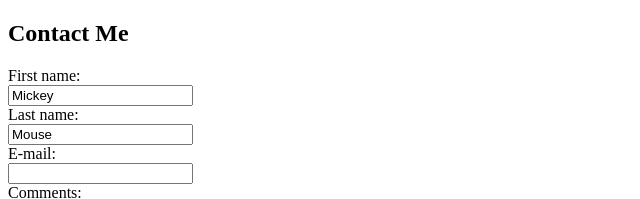
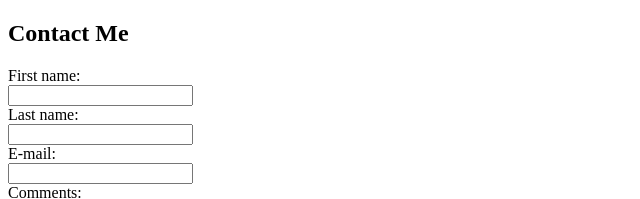
Before and after one commit to MarcusDiaz1/OMIS475-SP19, a plain HTML site: page form.html in a window 1280 px wide. Shown: the top 199 px of the page, 0-640 px from the left. Drawn offline with Linux system fonts and the light colour scheme.

Commit message:
Update form.html

```diff
--- a/form.html
+++ b/form.html
@@ -10,10 +10,10 @@
 
 <form action="/action_page.php">
   First name:<br>
-  <input type="text" name="firstname" value="Mickey">
+  <input type="text" name="firstname" value="">
   <br>
   Last name:<br>
-  <input type="text" name="lastname" value="Mouse">
+  <input type="text" name="lastname" value="">
   <br>
   E-mail:
   <br>
```
